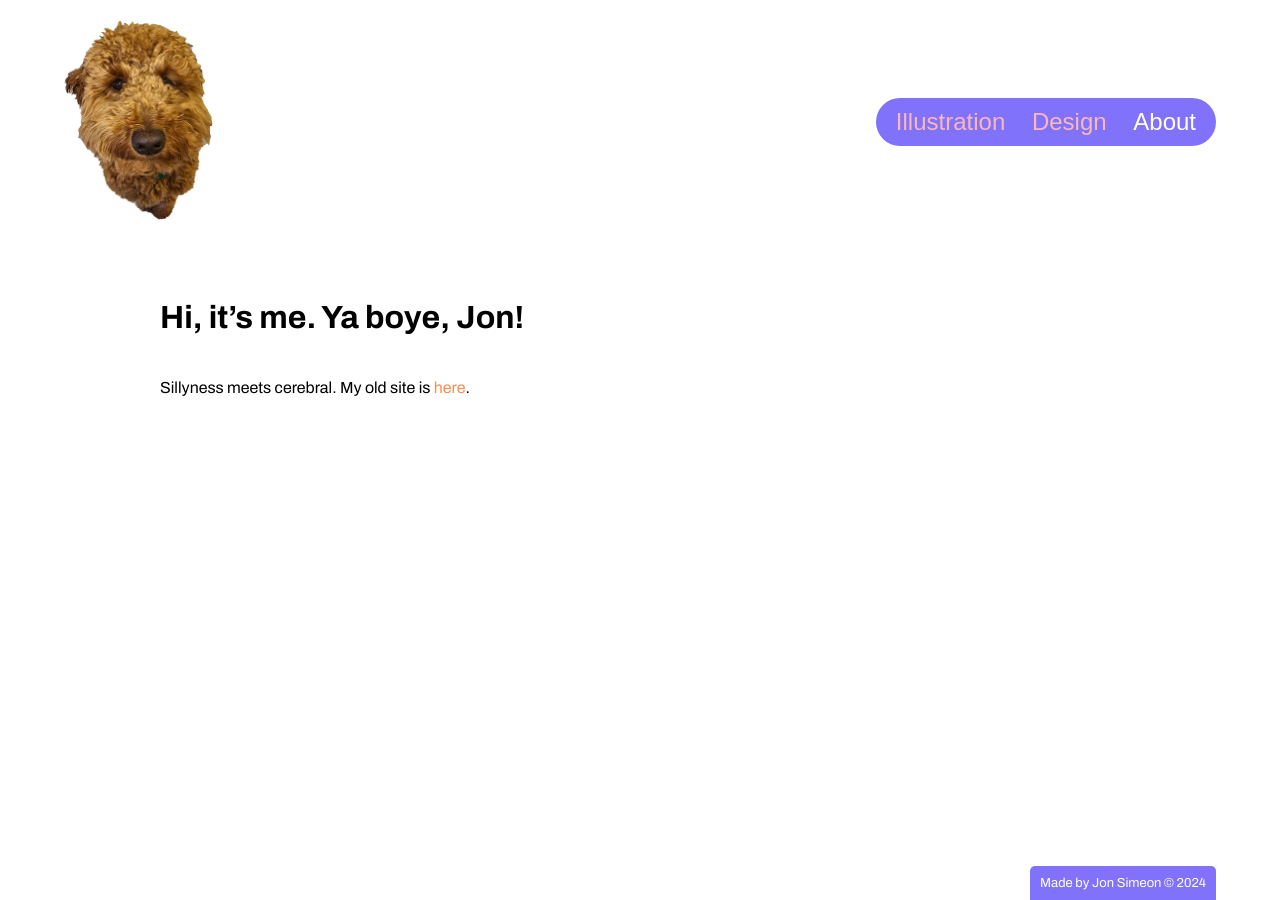
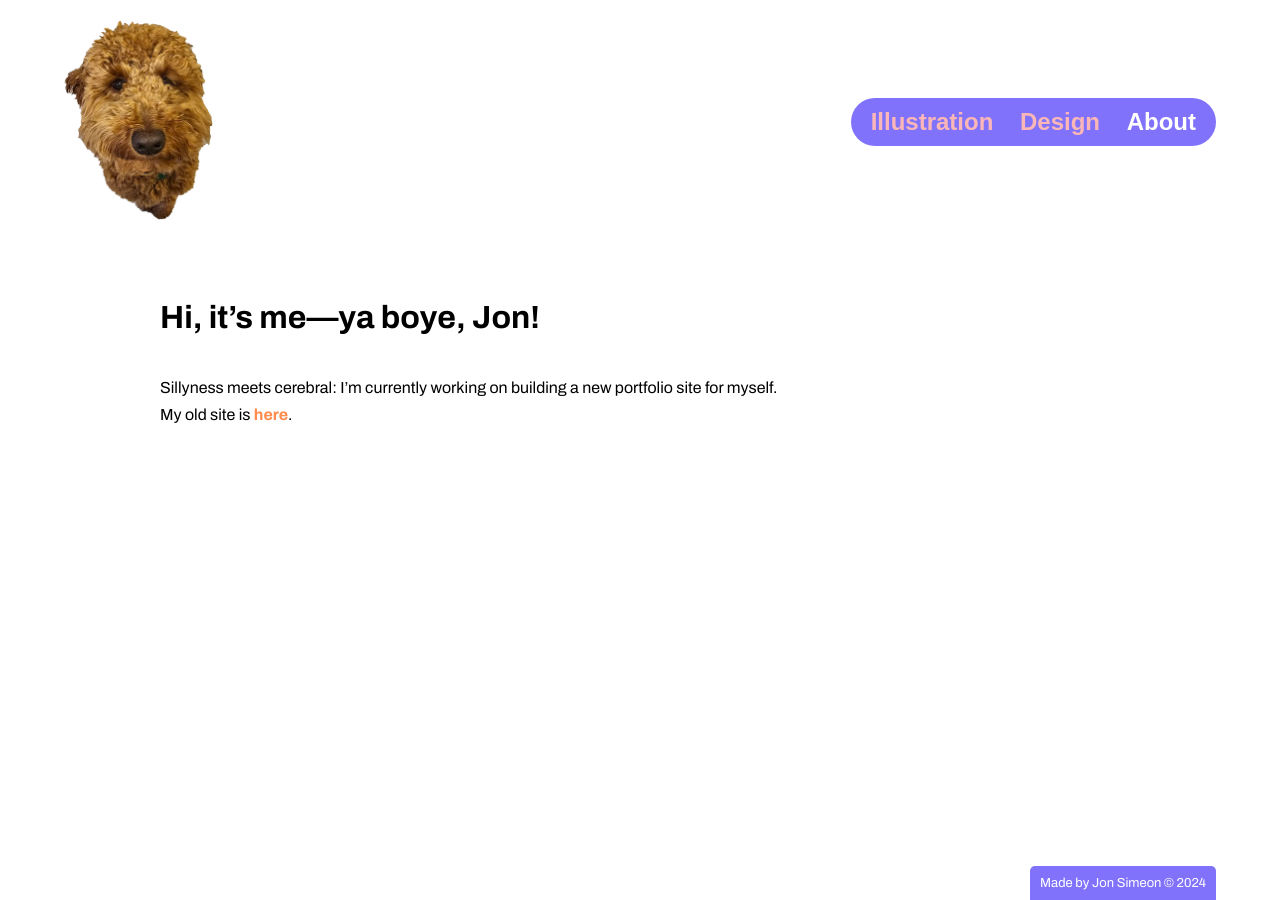
Before and after one commit to GianniBuoni/giannibuoni.github.io, a Jekyll site: the page built from about.md, in a window 1280 px wide. Built offline with Jekyll 4.4.1, drawn with Linux system fonts in a browser that asks for light colours; some web fonts are replaced.

Commit message:
Updated about page and link styles.

```diff
--- a/_includes/sass/global.scss
+++ b/_includes/sass/global.scss
@@ -5,6 +5,7 @@
 
 a {
   text-decoration: none;
+  font-weight: 700;
   color: $link-color;
   &:hover{
     color: $hover-color;
--- a/about.md
+++ b/about.md
@@ -1,8 +1,9 @@
 ---
 layout: default
-title: It's me—ya boye, Jon!
+title: Hi, it's me—ya boye, Jon!
 permalink: /about
 ---
-# Hi, it's me. Ya boye, Jon!
+# Hi, it's me—ya boye, Jon!
 
-Sillyness meets cerebral. My old site is [here](https://jonsimeon.com/).
+Sillyness meets cerebral: I'm currently working on building a new portfolio site for myself.
+My old site is [here](https://jonsimeon.com/).
```
